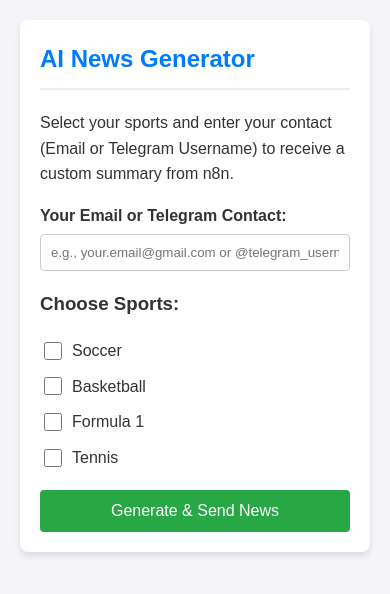
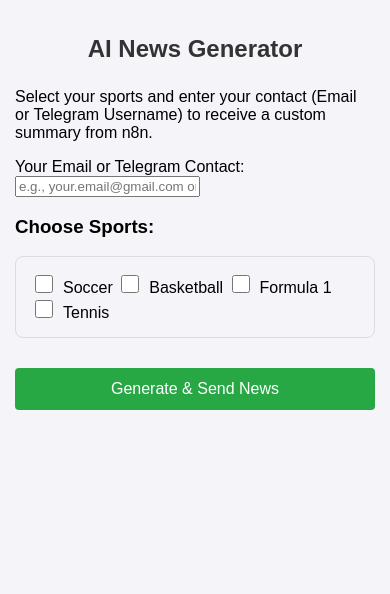
Before and after one commit to albakkalmohamedamine-bot/n8n-sport-news-project, a plain HTML site: page Index.html in a window 390 px wide. Drawn offline with Linux system fonts and the light colour scheme.

Commit message:
Refactor Index.html for mobile-friendly design
Updated HTML structure and styles for mobile responsiveness.

```diff
--- a/Index.html
+++ b/Index.html
@@ -1,66 +1,31 @@
 <!DOCTYPE html>
-<html lang="en">
+<html>
 <head>
-    <meta charset="UTF-8">
+    <title>Mobile-Friendly Sport News Fetcher</title>
+
     <meta name="viewport" content="width=device-width, initial-scale=1.0">
-    <title>AI Sport News Generator</title>
 
     <style>
-        /* --- 1. Basic Reset and Mobile-First Styles --- */
+        /* Base styles for all screens (Mobile-First) */
         body {
-            font-family: 'Arial', sans-serif;
-            background-color: #f4f4f9;
-            color: #333;
-            margin: 0;
-            padding: 20px;
-            line-height: 1.6;
-        }
-
-        .container {
-            max-width: 600px;
-            margin: 0 auto;
-            background: #fff;
-            padding: 20px;
-            border-radius: 8px;
-            box-shadow: 0 4px 6px rgba(0, 0, 0, 0.1);
+            font-family: Arial, sans-serif;
+            padding: 15px; /* Less padding on small screens */
+            max-width: 600px; /* Constrain width on large desktops */
+            margin: 0 auto; /* Center content on large screens */
+            background-color: #f4f4f9; /* Light background for better look */
         }
 
         h2 {
-            color: #007bff;
-            border-bottom: 2px solid #eee;
-            padding-bottom: 10px;
-            margin-top: 0;
-        }
-
-        /* --- 2. Input and Checkbox Styles (Responsive) --- */
-        .input-group {
-            margin-bottom: 15px;
-        }
-
-        .input-group label {
-            display: block;
-            margin-bottom: 5px;
-            font-weight: bold;
-        }
-
-        .input-group input[type="text"] {
-            width: 100%;
-            padding: 10px;
-            border: 1px solid #ccc;
-            border-radius: 4px;
-            box-sizing: border-box; /* Ensures padding doesn't affect total width */
+            color: #333;
+            text-align: center;
+            margin-bottom: 25px;
         }
 
         .controls {
-            display: flex;
-            flex-direction: column; /* Stack checkboxes vertically on mobile */
-            gap: 10px;
-            margin-bottom: 20px;
-        }
-
-        .controls label {
-            display: flex;
-            align-items: center;
+            margin-bottom: 30px;
+            padding: 15px;
+            border: 1px solid #ddd;
+            border-radius: 8px;
             font-weight: normal;
         }
 
```
